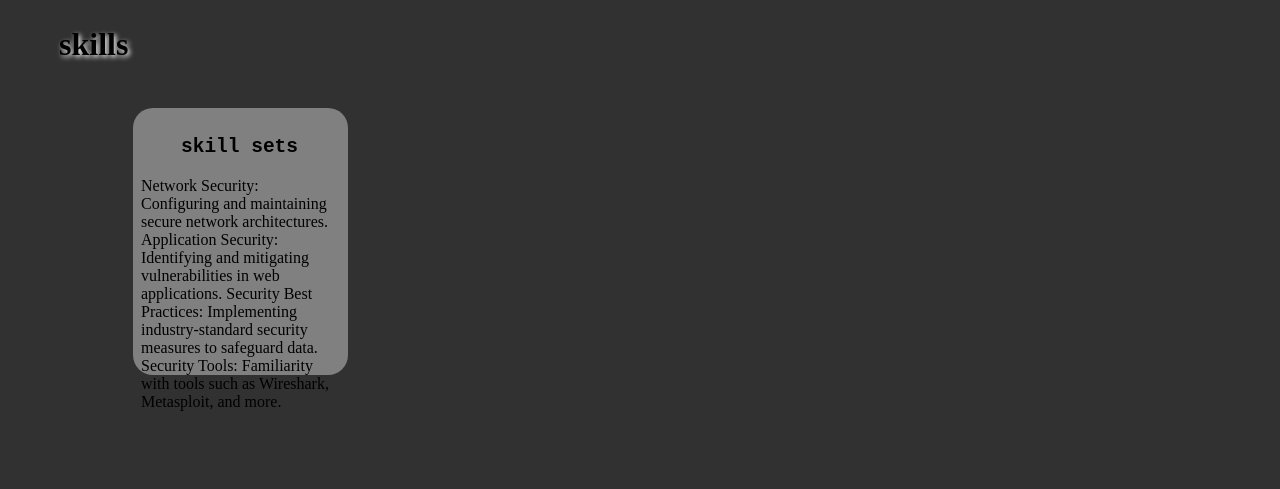
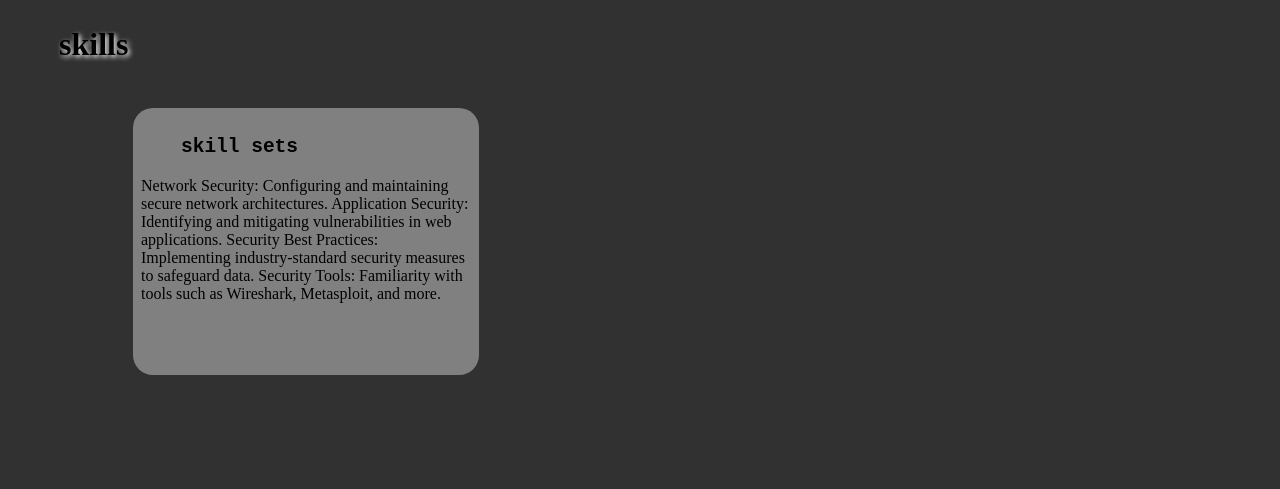
Before and after one commit to IndhuCSE/portfolio, a plain HTML site: page index.html in a window 1280 px wide. Shown: the part 1660-2149 px from the top of the page. Drawn offline with nearby package versions, Linux system fonts and the light colour scheme.

Commit message:
Update index.html

```diff
--- a/index.html
+++ b/index.html
@@ -325,7 +325,7 @@
           .b1{
             padding: 8px;
     margin: 428px 71px;
-    width: 199px;
+    width: 330px;
     background-color: grey;
     height: 251px;
     border-radius: 20px;
```
